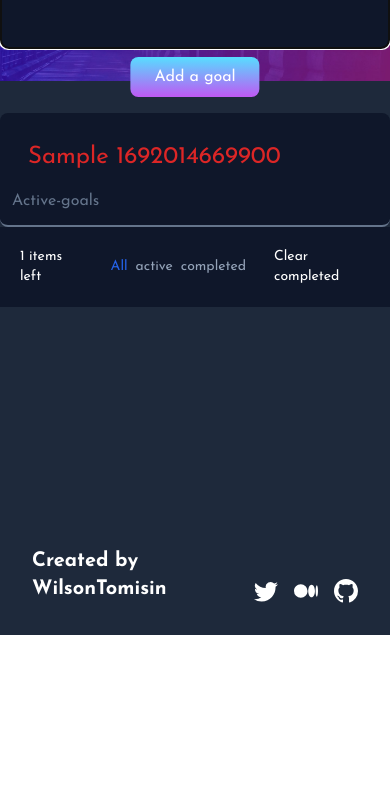
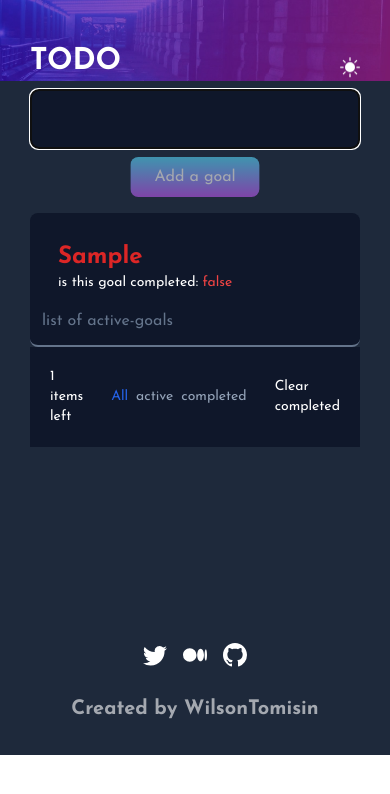
Before and after one commit to WilsonTomisin/todo-app-challenge, a React (Create React App) app: page /active in a window 390 px wide. Both pictures are taken after typing "Sample" into the empty fields and a click on the button "Add a goal". Shown: the top 794 px of the page. Built offline with nearby package versions, Linux system fonts and the light colour scheme.

Commit message:
made responsive

```diff
--- a/src/App.js
+++ b/src/App.js
@@ -17,9 +17,9 @@ const App = () => {
   const lightTheme = islight? 'bg-white'  : 'bg-slate-800'
   const lightBg = islight ? lightImg : darkImg
   return (
-    <div className={`h-auto w-full transition duration-1000 ease-out  ${lightTheme} body`}>
-      <img src={lightBg} className=' transition-all.26+ '/>
-      <div className=' h-full flex items-center justify-center pb-20'>
+    <div className={` tablet:h-full mobile:h-full w-full transition duration-1000 ease-out  ${lightTheme} body`}>
+      <img src={lightBg} className=' transition-all.26+'/>
+      <div className=' h-full flex items-center justify-center pb-20 mobile:p-9 mobile:mt-16 tablet:mt-0'>
 
         <Todo setLight = {setLight} islight= {islight}/>
       </div>
--- a/src/components/Activegoals.jsx
+++ b/src/components/Activegoals.jsx
@@ -1,24 +1,24 @@
 import React from 'react'
 
-export const Activegoals = ({list , completedGoals}) => {
-  // const [activeGoals, setactiveGoals] = React.useState(list.todo.filter((item,index)=> item. == false))
+export const Activegoals = ({list}) => {
 
-  function handleActive() {
-    console.log('clicked active link')
-  }
 
   return (
-    <div className=' mt-4 rounded-lg border-b-2 border-slate-500 bg-slate-900 h-auto w-full p-3 text-white' onClick={handleActive}>
+    <div className=' mt-4 rounded-lg border-b-2 border-slate-500 bg-slate-900 h-auto w-full p-3 text-white'>
         {list.todo.map((item, index)=>{
           const isdisabled = item.disabled == true
+          const truetext = isdisabled ? 'true' : 'false'
           return(
-            <div key={ index } className=' p-4 text-2xl text-red-600'>
+            <div key={ index } className=' p-4 text-2xl font-bold text-red-600'>
               {!isdisabled &&  item.text}
-              <span> { !isdisabled && item.id } </span>
+              <div className=' text-sm font-light text-white'>
+                {!isdisabled && 'is this goal completed: '}
+                <span className=' text-red-500'>{ !isdisabled &&  truetext }</span>
+              </div>
             </div>
           )
         })}
-        <span className=' text-slate-500'> Active-goals</span>
+        <span className=' text-slate-500'>list of active-goals</span>
     </div>
   )
 }
--- a/src/components/Completedgoals.jsx
+++ b/src/components/Completedgoals.jsx
@@ -1,28 +1,19 @@
 import React from 'react'
 
-export const Completedgoals = ({list ,completedGoals, setcompletedGoals}) => {
-    // const [uniqueGoals, setuniqueGoals] = useState(completedGoals.filter(()=>{}))
-
-    React.useEffect(()=>{
-        // console.log(completedGoals)
-        // console.log(typeof(completedGoals));
-    },[])
+export const Completedgoals = ({completedGoals}) => {
+    const plural = completedGoals.length > 1 ? 'completedGoals' : 'completedGoal'
   return (
     <div className=' bg-slate-900 h-auto w-full p-3 text-white mt-4 rounded-lg border-b-2 border-slate-500'>
-        {/* {completedGoals.text} */}
+
         {completedGoals.map((item, index)=>{
-            // const unique = item.id !== item.id
 
-            // console.log(list.todo)
-            // console.log('next log is the completed goals the previous is the state goals')
-            // console.log(completedGoals)
             return(
-                <div key={item.id} className=' text-2xl text-fuchsia-600 p-4  '>
+                <div key={item.id} className=' text-2xl font-bold text-green-600 p-4  '>
                     {item.text}
                 </div>
             )
         })}
-        <span className=' text-slate-500'>{completedGoals.length} Completedgoals</span>
+        <span className=' text-slate-500'>{`${completedGoals.length} ${plural} `}</span>
     </div>
   )
 }
--- a/src/components/Footer.jsx
+++ b/src/components/Footer.jsx
@@ -4,14 +4,14 @@ import { BsTwitter, BsMedium, BsGithub} from 'react-icons/bs'
 export const Footer = ({islight}) => {
     const links =[
         {icon: <BsTwitter/> , link : 'https://twitter.com/WilsonTomisin'},
-        {icon: <BsMedium/> , link: ''},
+        {icon: <BsMedium/> , link: 'https://medium.com/@tommywilson972'},
         { icon: <BsGithub/> , link : 'https://github.com/WilsonTomisin'}
     ]
     const isWhite = !islight ? "text-white" : "text-slate-900"
   return (
-    <div className={` text-xl ${isWhite} font-bold h-auto width-full flex items-end justify-between p-8`}>
-        <span>Created by WilsonTomisin</span>
-        <ul className=' flex items-center justify-between'>
+    <div className={` text-xl ${isWhite} font-bold h-auto width-full flex tablet:flex-row tablet:justify-between p-8 mobile:flex-col-reverse mobile:items-center`}>
+        <span className=' animate-pulse'>Created by WilsonTomisin</span>
+        <ul className=' flex items-center justify-between mobile:mb-7 tablet:mb-0'>
            {links.map((item, index)=>{
             const paddingx = index==1 ? 'px-4' : ''
             return(
--- a/src/components/Todo.jsx
+++ b/src/components/Todo.jsx
@@ -39,7 +39,6 @@ export const Todo = ({islight, setLight}) => {
     const [ todo , setTodo] = useState(initialstate.todo)
     const [selectedLink, setSelectedLink] = useState('All')
     const [completedGoals, setcompletedGoals] = useState([])
-    const [activeGoals , setActiveGoals] = useState([])
     const inputRef = useRef(null)
 
 
@@ -57,7 +56,7 @@ export const Todo = ({islight, setLight}) => {
   return (
     <div className=' relative -top-32 w-auto  '>
       <div className=' flex items-center justify-between'>
-        <h1 className=' text-white font-bold text-3xl animate-pulse'>TODO</h1>
+        <h1 className=' text-white font-bold text-3xl animate-slow-bounce '>TODO</h1>
         <button className=' bg-transparent text-white rounded-xl text-xl font-bold animate-bounce' onClick={(e)=>{
             setLight((preval)=> !preval)
         }}>
@@ -70,7 +69,7 @@ export const Todo = ({islight, setLight}) => {
              value={todo}
              ref={inputRef}
              onChange={(e)=>(setTodo(e.currentTarget.value))}/>
-            <button className=' rounded-lg relative left-1/2 -translate-x-1/2 mt-2 text-white bg-green-500 px-6 py-2 add-btn'
+            <button className=' rounded-lg relative left-1/2 -translate-x-1/2 mt-2 text-white bg-green-500 px-6 py-2 add-btn animate-pulse'
             onClick={(e)=>{
                 e.preventDefault()
                 inputRef.current.focus()
@@ -79,12 +78,12 @@ export const Todo = ({islight, setLight}) => {
                     const updatedGoal ={ id: Date.now() ,text: todo ,completed : false}
                     dispatch({type: 'add', payload: updatedGoal})
                 }
-                // console.log(todo)
+
 
             }}>Add a goal </button>
             {<Routes>
-               <Route path='/' element={<Todolist list={state} dispatch={dispatch}  setcompletedGoals={setcompletedGoals}  setActiveGoals={ setActiveGoals}  />} />
-               <Route path='/active' element={<Activegoals list={state} completedGoals={ completedGoals} activeGoals = { activeGoals}/>}/>
+               <Route path='/' element={<Todolist list={state} dispatch={dispatch}  setcompletedGoals={setcompletedGoals}  />} />
+               <Route path='/active' element={<Activegoals list={state} />}/>
                <Route path='/completed' element={<Completedgoals setcompletedGoals={setcompletedGoals} completedGoals={completedGoals} list={state}/>}/>
 
             </Routes>}
--- a/src/styles/todo.css
+++ b/src/styles/todo.css
@@ -49,5 +49,6 @@
 }
 
 .add-btn{
-    background: linear-gradient( hsl(192, 100%, 67%) , hsl(280, 87%, 65%))
+    background: linear-gradient( hsl(192, 100%, 67%) , hsl(280, 87%, 65%));
+    transition: all 2000ms ease-in-out;
 }
--- a/tailwind.config.js
+++ b/tailwind.config.js
@@ -4,7 +4,15 @@ module.exports = {
     "./src/**/*.{js,jsx,ts,tsx}"
   ],
   theme: {
-    extend: {},
+    extend: {
+      animation:{
+        'slow-bounce': ' bounce 3s linear infinite'
+      },
+      screens:{
+        'mobile':'315px',
+        'tablet':'765px'
+      }
+    },
   },
   plugins: [],
 }
```
Lines whose indentation alone changed are shown as unchanged.
